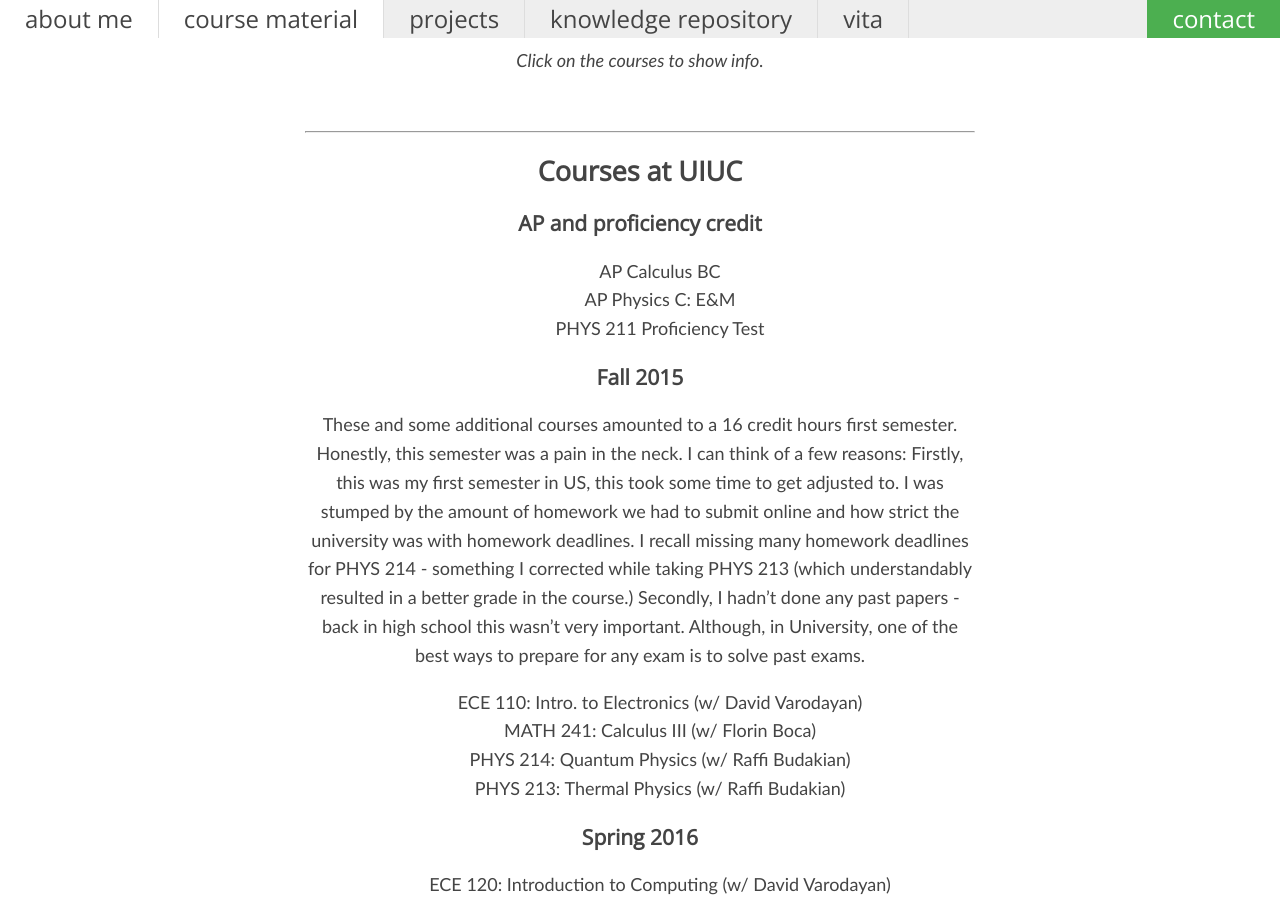
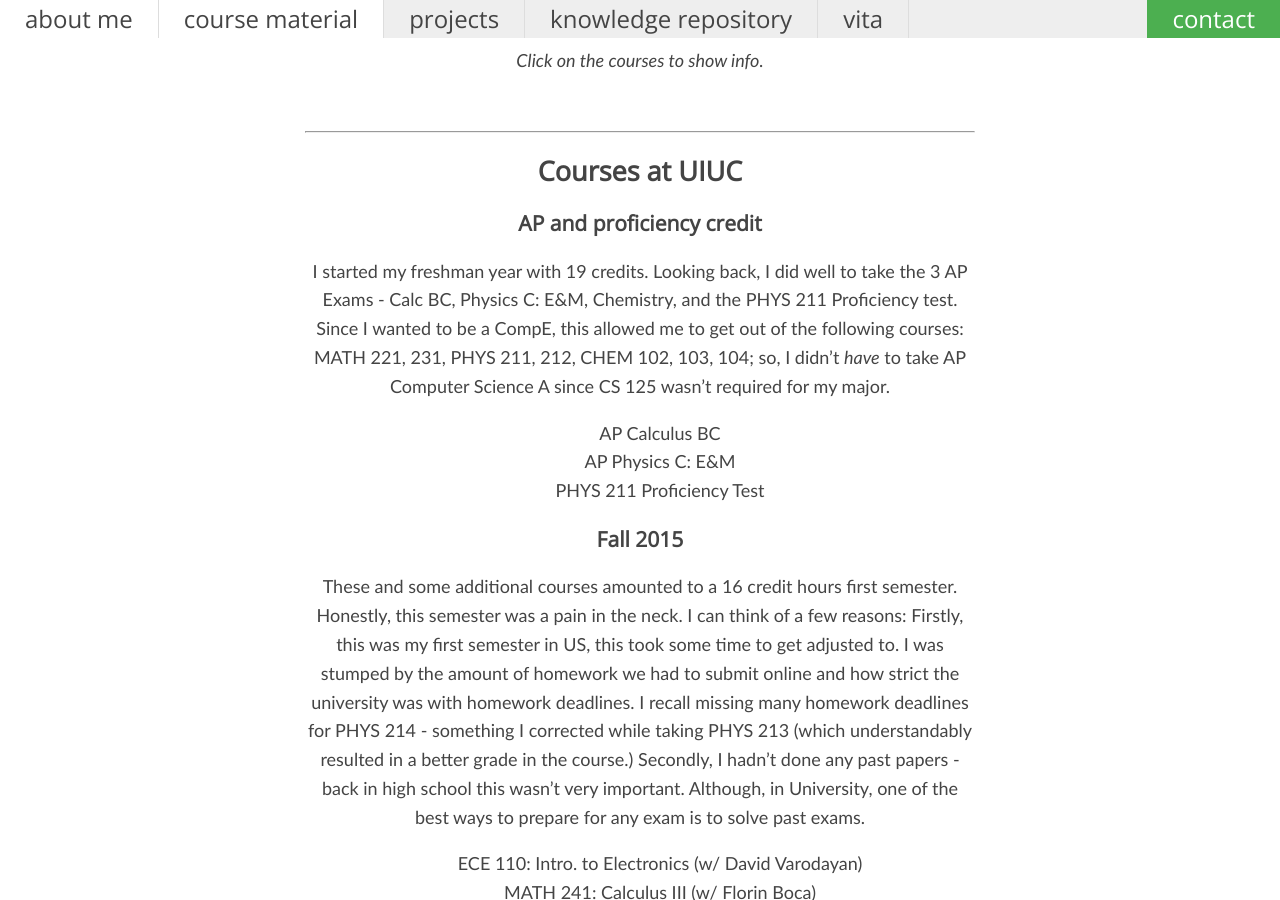
Before and after one commit to akashdeepdeb/akash.github.io, a Jekyll site: the page built from course_material/index.html, in a window 1280 px wide and 900 px high, scrolled down 573 px. Built offline with Jekyll 4.4.1, drawn with Linux system fonts in a browser that asks for light colours.

Commit message:
Update index.html

```diff
--- a/course_material/index.html
+++ b/course_material/index.html
@@ -49,6 +49,10 @@
 <h3>
   AP and proficiency credit
 </h3>
+<p>
+I started my freshman year with 19 credits. Looking back, I did well to take the 3 AP Exams - Calc BC, Physics C: E&M, Chemistry, and the PHYS 211 Proficiency test.
+Since I wanted to be a CompE, this allowed me to get out of the following courses: MATH 221, 231, PHYS 211, 212, CHEM 102, 103, 104; so, I didn’t <em>have</em> to take AP Computer Science A since CS 125 wasn’t required for my major.
+</p>
 <ul>
 
  <li>
```
